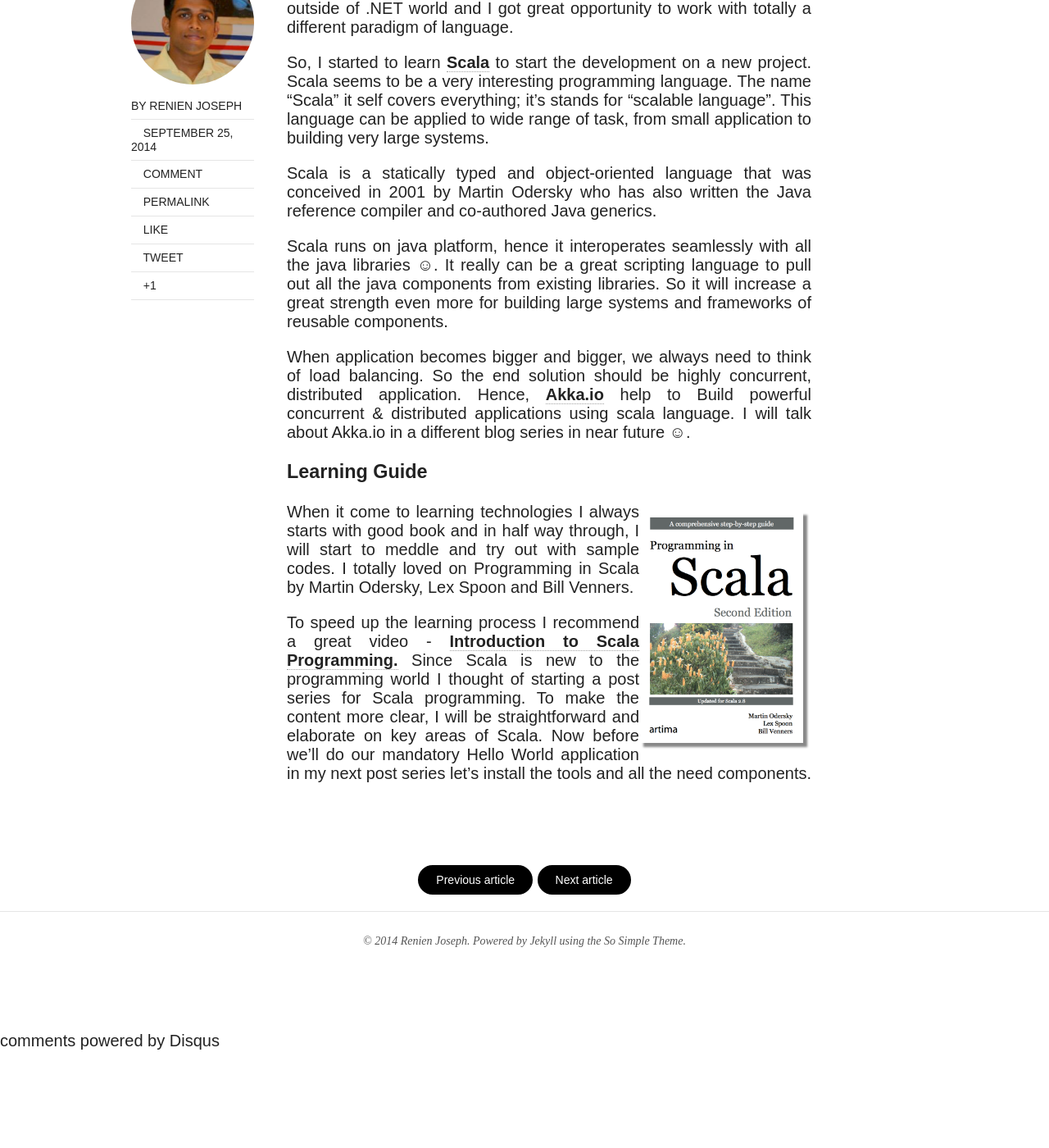
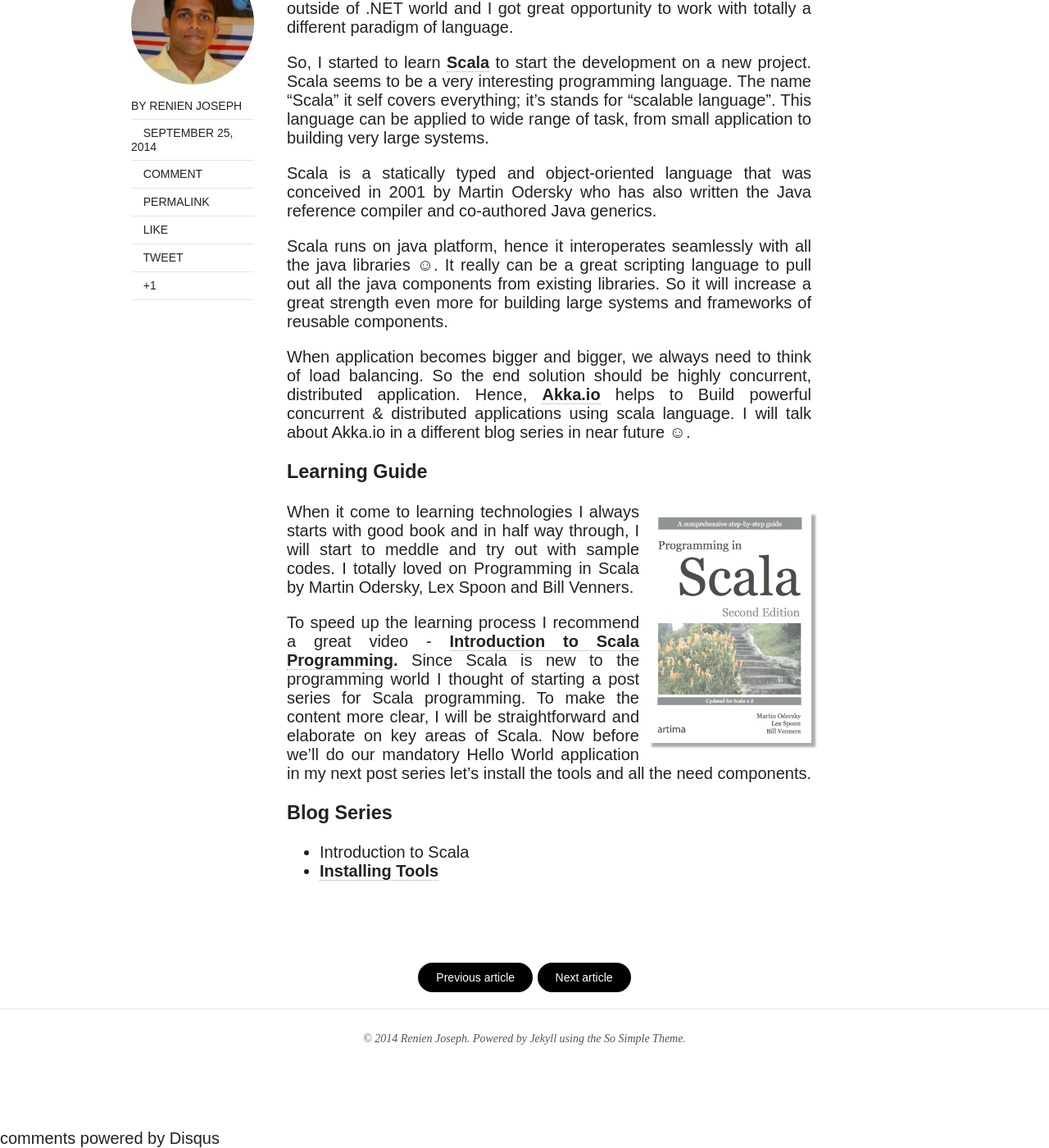
Before and after one commit to Renien/Renien.github.io, a Jekyll site: the page built from _posts/articles/2014-09-25-introduction-to-scala.md, in a window 1280 px wide and 1400 px high, scrolled down 625 px. Shown: the whole window at 82% size. Built offline with Jekyll 4.4.1, drawn with Linux system fonts in a browser that asks for light colours; nearby versions of some CDN libraries; comment, search, counter and statistics services are not loaded; before the commit the page ends 1906 px from its top, so only the background shows below that.

Commit message:
Add install tools - scala blog post

```diff
--- a/_config.yml
+++ b/_config.yml
@@ -5,7 +5,7 @@ disqus_shortname: renien
 search:           true
 # Change url to your domain. Leave localhost server or blank when working locally.
 # You don't need to specify the protocol if you want it available on http and https. Example: //localhost:4000
-url:              //renien.github.io #//renien.github.io #//localhost:4000
+url:              //localhost:4000 #//renien.github.io #//localhost:4000
 
 # Owner/author information
 owner:
--- a/_posts/articles/2014-09-25-introduction-to-scala.md
+++ b/_posts/articles/2014-09-25-introduction-to-scala.md
@@ -20,19 +20,15 @@ Scala is a statically typed and object-oriented language that was conceived in 2
 
 Scala runs on java platform, hence it interoperates seamlessly with all the java libraries ☺. It really can be a great scripting language to pull out all the java components from existing libraries. So it will increase a great strength even more for building large systems and frameworks of reusable components.
 
-When application becomes bigger and bigger, we always need to think of load balancing. So the end solution should be highly concurrent, distributed application. Hence, [**Akka.io**](http://akka.io/){:target="_blank"} help to Build powerful concurrent & distributed applications using scala language. I will talk about Akka.io in a different blog series in near future ☺.
+When application becomes bigger and bigger, we always need to think of load balancing. So the end solution should be highly concurrent, distributed application. Hence, [**Akka.io**](http://akka.io/){:target="_blank"} helps to Build powerful concurrent & distributed applications using scala language. I will talk about Akka.io in a different blog series in near future ☺.
 
 ###Learning Guide
 
-<figure class="third">
-	<img src="/blog/programming-in-scala.png" alt="image" style="box-shadow: 5px 5px 2.5px #888888;">
+
+<figure>
+  <a href="/blog/programming-in-scala.png"><img src="/blog/programming-in-scala.png" alt="image" style="box-shadow: 5px 5px 2.5px #888888; margin: 0 0 10px 10px; max-width:200px;"></a>
 </figure>
 {: .pull-right}
-
-
-
-<!-- ![Smithsonian Image]({{ site.url }}/blog/programming-in-scala.png)
-{: .pull-right} -->
 
 
 When it come to learning technologies I always starts with good book and in half way through, I will start to meddle and try out with sample codes. I totally loved on Programming in Scala by Martin Odersky, Lex Spoon and Bill Venners.
@@ -40,3 +36,7 @@ When it come to learning technologies I always starts with good book and in half
 To speed up the learning process I recommend a great video - [**Introduction to Scala Programming.**](https://www.youtube.com/watch?v=5GhFld7-7hI){:target="_blank"}
 Since Scala is new to the programming world I thought of starting a post series for Scala programming. To make the content more clear, I will be straightforward and elaborate on key areas of Scala.
 Now before we’ll do our mandatory Hello World application in my next post series let’s install the tools and all the need components.
+
+###Blog Series
+* Introduction to Scala
+*	[**Installing Tools**](/blog/scala-blog-series/installing-tools/)
```
Also changed, not shown: _posts/articles/2014-09-26-life-with-angular.md (+3 -8 lines), _posts/blog/scala-blog-series/2014-09-30-installing-tools.md (added, +105 -0 lines), projects/project.md (renamed from project.md, +1 -1 lines), Achivements/achivements.md (line endings or trailing spaces), blog/intellij-IDEA.png (added), blog/scala-arithmetic.png (added), hobby/hobby.md (renamed from hobby.md).
